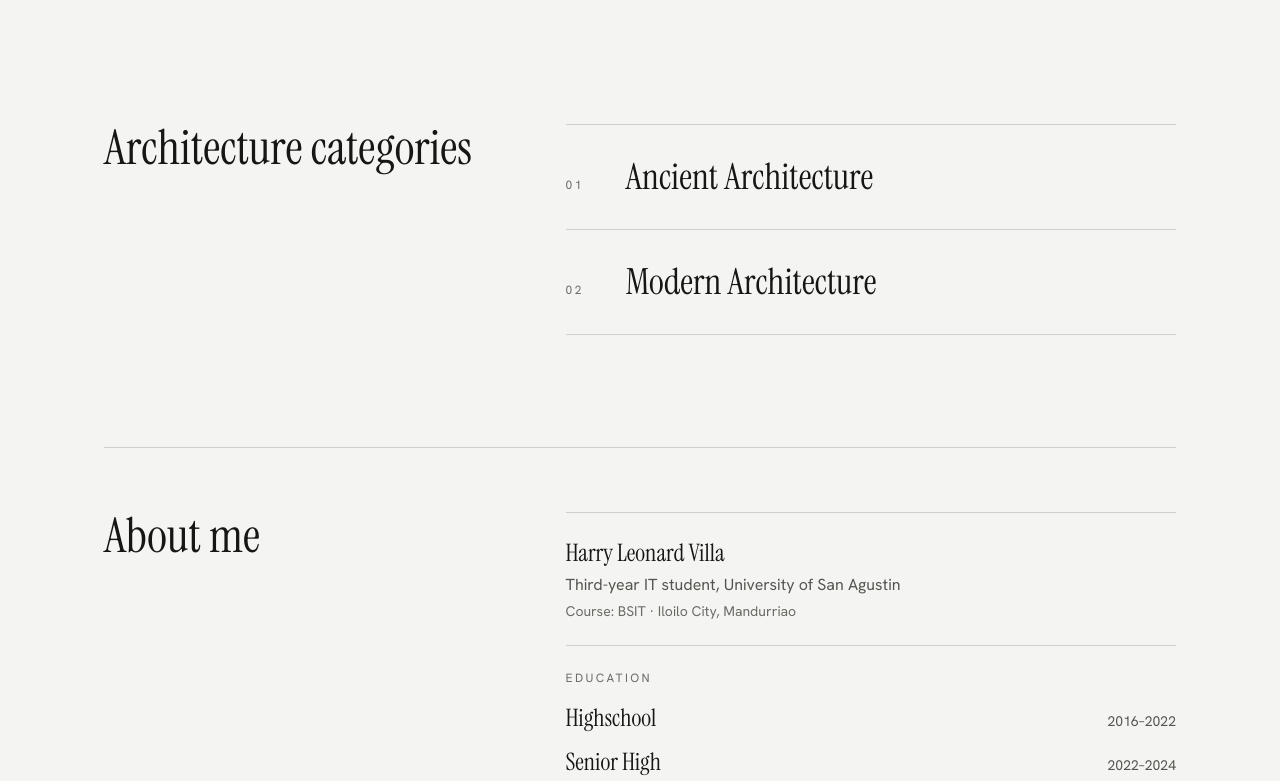
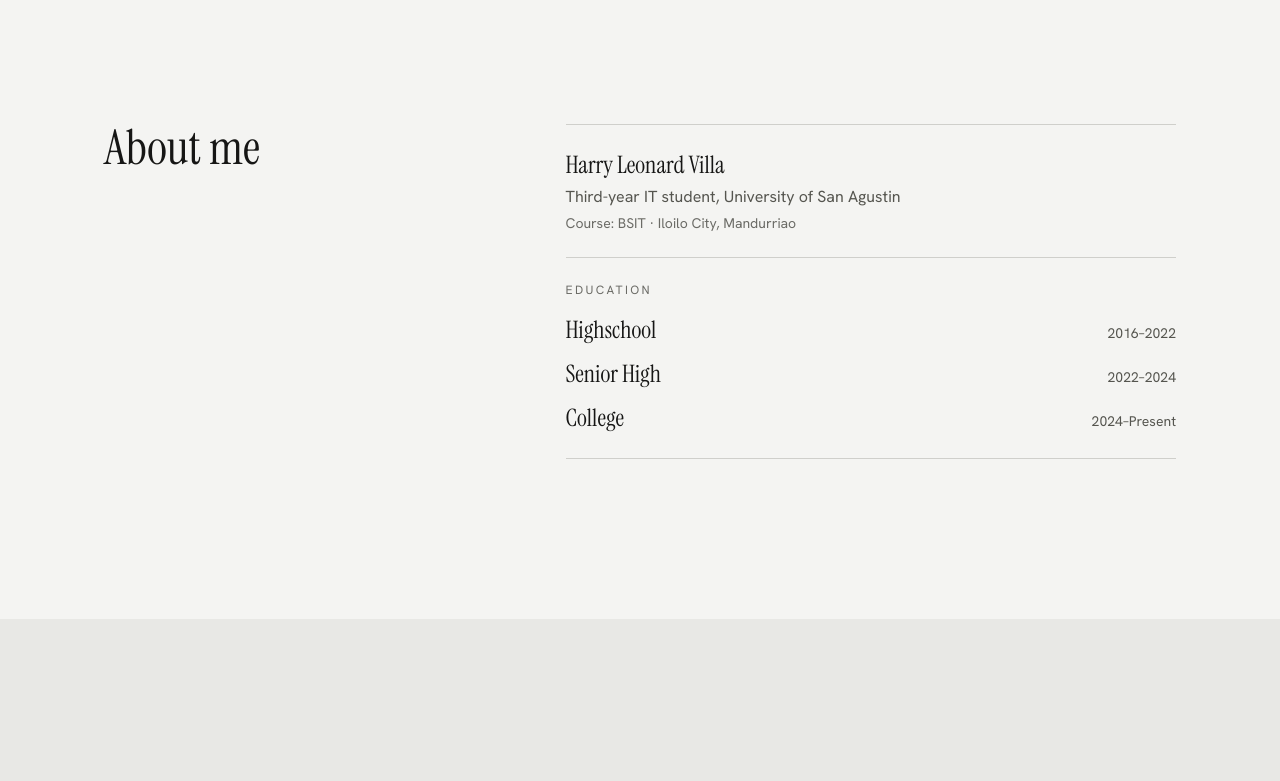
Before and after one commit to DeghneG/harryvilla-portfolio, a React (Vite) app: page / in a window 1280 px wide. Shown: the part 740-1521 px from the top of the page. Built offline with nearby package versions, Linux system fonts and the light colour scheme.

Commit message:
Remove categories, update tech lists, add College to education
Co-Authored-By: Claude Sonnet 5.5 <noreply@anthropic.com>

```diff
--- a/src/components/About.tsx
+++ b/src/components/About.tsx
@@ -1,21 +1,8 @@
-import { categories } from '../data/content'
 import { Credentials } from './Credentials'
-import { Reveal } from './Reveal'
 
 export function About() {
   return (
     <section id="about" className="mx-auto max-w-6xl px-6 py-28 md:px-10 md:py-40">
-      <div className="grid gap-12 md:grid-cols-[1fr_1.6fr] md:gap-20">
-        <Reveal as="h2" className="font-display text-4xl text-ink md:text-5xl">Architecture categories</Reveal>
-        <Reveal stagger className="divide-y divide-stone border-y border-stone">
-          {categories.map((c, i) => (
-            <article key={c.id} className="grid items-baseline gap-3 py-8 md:grid-cols-[3rem_1fr]">
-              <span className="text-xs tracking-[0.2em] text-ash">0{i + 1}</span>
-              <h3 className="font-display text-3xl text-ink md:text-4xl">{c.title}</h3>
-            </article>
-          ))}
-        </Reveal>
-      </div>
       <Credentials />
     </section>
   )
--- a/src/components/Credentials.tsx
+++ b/src/components/Credentials.tsx
@@ -3,7 +3,7 @@ import { Reveal } from './Reveal'
 
 export function Credentials() {
   return (
-    <div id="credentials" className="mt-20 grid gap-12 border-t border-stone pt-16 md:mt-28 md:grid-cols-[1fr_1.6fr] md:gap-20">
+    <div id="credentials" className="grid gap-12 md:grid-cols-[1fr_1.6fr] md:gap-20">
       <Reveal as="h2" className="font-display text-4xl text-ink md:text-5xl">About me</Reveal>
       <Reveal stagger className="divide-y divide-stone border-y border-stone">
         <div className="py-6">
--- a/src/data/content.ts
+++ b/src/data/content.ts
@@ -9,11 +9,6 @@ export const profile = {
   motto: 'Design, Searching Project',
   philosophy: 'Combines historical weight with contemporary innovation.',
 }
-
-export const categories = [
-  { id: 'ancient', title: 'Ancient Architecture' },
-  { id: 'modern', title: 'Modern Architecture' },
-]
 
 export interface Project {
   term: 'Prelim' | 'Midterm' | 'Finals'
@@ -73,8 +68,8 @@ export const moreProjects: MoreProject[] = Array.from({ length: 6 }, () => ({
 /** Edit these lists to match your own skills. */
 export const technologies = [
   { id: 'frontend', label: 'Front End', items: ['HTML', 'CSS', 'JavaScript', 'TypeScript'] },
-  { id: 'backend', label: 'Back End', items: ['Python', 'Java', 'PHP', 'SQL'] },
-  { id: 'tools', label: 'Tools', items: ['Git', 'GitHub', 'VS Code', 'Figma'] },
+  { id: 'backend', label: 'Back End', items: ['Python', 'Java'] },
+  { id: 'tools', label: 'Tools', items: ['Git', 'GitHub', 'Antigravity', 'Canva', 'Adobe Illustrator', 'Stop Motion Studio'] },
 ]
 
 export const credentials = {
@@ -84,5 +79,6 @@ export const credentials = {
   education: [
     { level: 'Highschool', years: '2016–2022' },
     { level: 'Senior High', years: '2022–2024' },
+    { level: 'College', years: '2024–Present' },
   ],
 }
```
